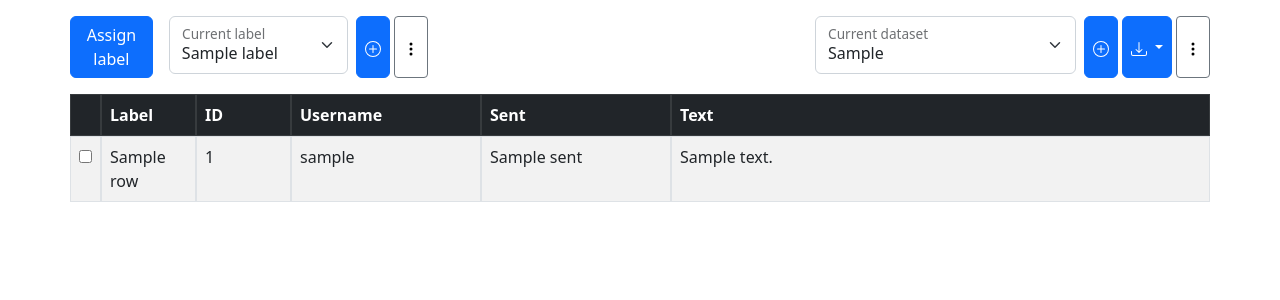
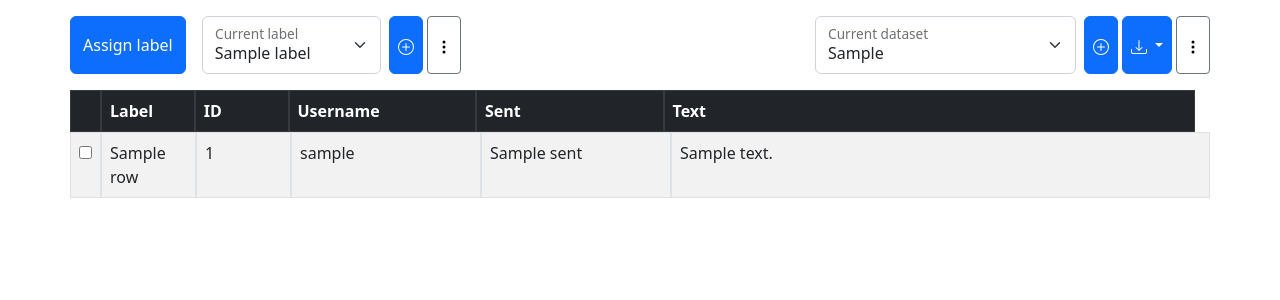
Before and after one commit to TurboGoose/CCA-web, a Flask app: template src/templates/viewer.html in a window 1280 px wide. Shown: the part 56-356 px from the top of the page. Run offline with Flask 3, Linux system fonts and the light colour scheme; the template is opened without the code that fills it: most values are stand-ins (such as "Sample title", 1, 10 or a date in 2020); lists and menus that the app fills with data are empty; parts of the project's set-up code (start-up, migrations or seed data) failed here and were passed over.

Commit message:
Fix some styles

```diff
--- a/src/static/js/mainpage.js
+++ b/src/static/js/mainpage.js
@@ -4,7 +4,7 @@ $(document).ready(function () {
             return
         }
         event.preventDefault();
-        const searchQuery = $("searchInput").value();
+        const searchQuery = $("#searchInput").val();
         window.location.href = addQueryParamToCurrentURL(searchQuery);
     });
 
--- a/src/templates/viewer.html
+++ b/src/templates/viewer.html
@@ -38,7 +38,7 @@
 
             <div class="d-flex justify-content-start flex-grow-1">
                 <div class="d-flex">
-                    <button id="assignLabelButton" type="button" class="btn btn-primary">
+                    <button id="assignLabelButton" type="button" class="btn btn-primary text-nowrap">
                         Assign label
                     </button>
                 </div>
@@ -143,7 +143,7 @@
 
 <div class="container mt-3 p-0">
     {% if data is not none %}
-        <div class="container">
+        <div class="container" style="padding-right: 27px;">
             <table class="table table-bordered mb-0">
                 <thead class="table mb-0 table-dark">
                 <tr class="row">
```
